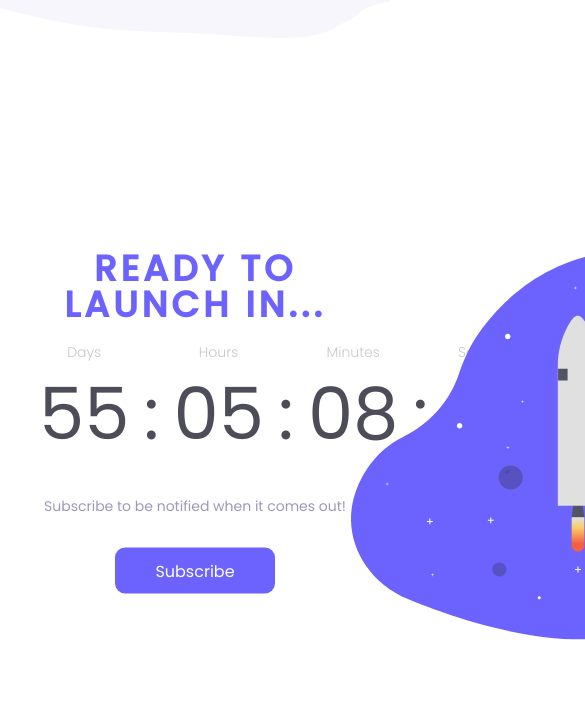
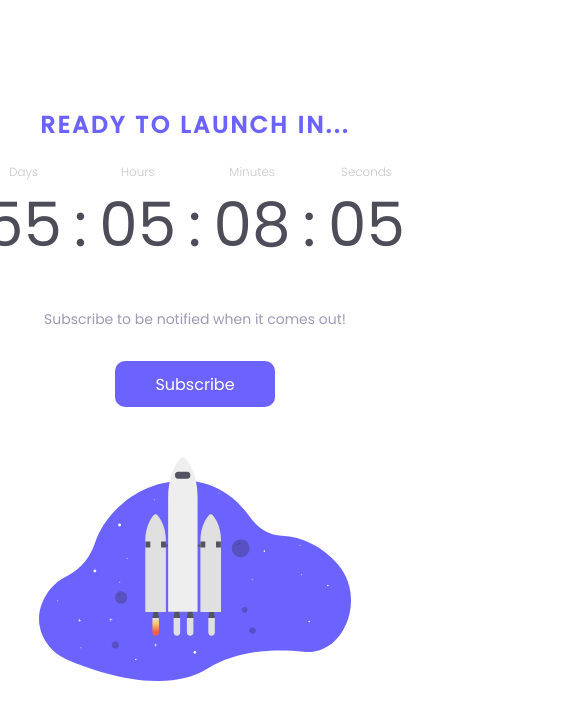
Before and after one commit to blmiranda/countdown-page, a plain HTML site: page src/index.html in a window 390 px wide. Shown: the top 720 px of the page, 585 px wide, since content can reach past the window. Drawn offline with Linux system fonts and the light colour scheme.

Commit message:
Got it to be responsive

```diff
--- a/src/CSS/style.css
+++ b/src/CSS/style.css
@@ -34,9 +34,11 @@ html {
 }
 
 main {
-  width: 80vw;
+  width: 100vw;
+  height: 100vh;
   display: flex;
-  justify-content: space-between;
+  flex-direction: row;
+  justify-content: center;
   align-items: center;
   position: absolute;
   top: 50%;
@@ -45,7 +47,6 @@ main {
 }
 
 #text-section {
-  width: 100%;
   text-align: center;
 }
 h1 {
@@ -174,3 +175,44 @@ input {
   width: initial;
   height: initial;
 }
+
+/*
+=========== MEDIA QUERIES ================
+*/
+
+@media only screen and (max-width: 1160px) {
+  main {
+    flex-direction: column;
+    gap: 50px
+  }
+  #rocket-img {
+    width: 500px;
+  }
+}
+
+@media only screen and (max-width: 600px) {
+  main {
+    width: initial;
+    height: initial;
+    display: block;
+    position: absolute;
+    top: 50%;
+    left: 50%;
+    transform: translate(-50%, -50%);
+
+    text-align: center;
+  }
+
+  h1 {
+    font-size: 6vw;
+  }
+  #countdown-timer {
+    transform: scale(85%);
+  }
+
+  #rocket-img {
+    display: block;
+    width: 80vw;
+    margin: 50px auto;
+  }
+}
--- a/src/index.html
+++ b/src/index.html
@@ -16,8 +16,6 @@
 </head>
 
 <body>
-  <img id="top-background" src="./assets/top-image.svg" alt="background image">
-  <img id="bottom-background" src="assets/bottom-image.svg" alt="background image">
 
   <main>
     <div id="text-section">
@@ -50,7 +48,7 @@
       <button id="subscribe-button">Subscribe</button>
     </div>
 
-    <img src="assets/rocket.svg" alt="Rocket image">
+    <img src="assets/rocket.svg" alt="Rocket image" id="rocket-img">
   </main>
 
   <div id="subscribe-modal">
```
